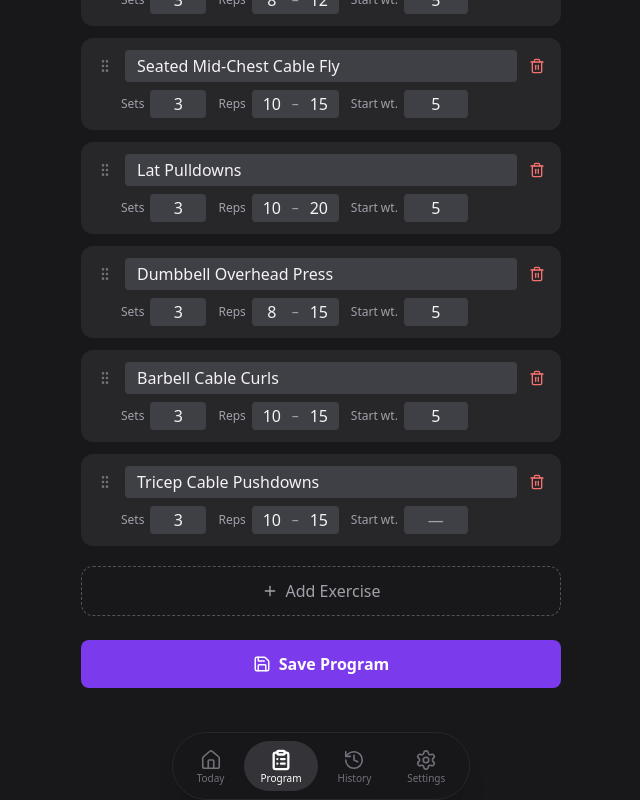
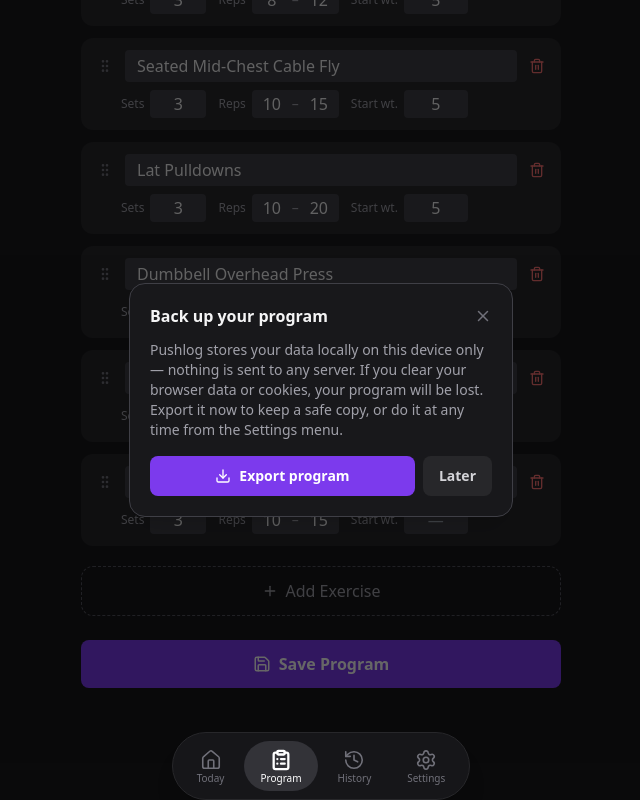
Before and after one commit to ngallion/pushlog-app, a React (Vite) app: page /program in a window 1280 px wide. Both pictures are taken after typing "5", "5", "5", "5", "5", "5" into the empty fields and a click on the button "Save Program". Shown: the part 414-1214 px from the top of the page, without its empty margins (319-959 px from the left). Built offline with nearby package versions, Linux system fonts and the light colour scheme.

Commit message:
Prompt user to save their stuff

```diff
--- a/src/pages/ProgramEditor.tsx
+++ b/src/pages/ProgramEditor.tsx
@@ -25,7 +25,7 @@ import type {
 } from "../lib/types";
 import { getWorkoutLabel, getCycleLabel } from "../lib/rotation";
 import { randomUUID } from "../lib/uuid";
-import { Plus, Trash2, Save, GripVertical, Info, X } from "lucide-react";
+import { Plus, Trash2, Save, GripVertical, Info, X, Download } from "lucide-react";
 import { NumericInput } from "../components/NumericInput";
 
 const WORKOUT_TYPES: WorkoutType[] = ["upperA", "upperB", "lowerA", "lowerB"];
@@ -151,6 +151,7 @@ export function ProgramEditor() {
   const [activeTab, setActiveTab] = useState<WorkoutType>("upperA");
   const [saved, setSaved] = useState(false);
   const [showInfo, setShowInfo] = useState(false);
+  const [showExportPrompt, setShowExportPrompt] = useState(false);
 
   const sensors = useSensors(
     useSensor(PointerSensor),
@@ -226,6 +227,39 @@ export function ProgramEditor() {
     dispatch({ type: "SAVE_PROGRAM", payload: program });
     setSaved(true);
     setTimeout(() => setSaved(false), 2000);
+    setShowExportPrompt(true);
+  };
+
+  const canShare =
+    typeof navigator !== "undefined" &&
+    typeof navigator.share === "function" &&
+    typeof navigator.canShare === "function" &&
+    navigator.canShare({
+      files: [new File([""], "test.json", { type: "application/json" })],
+    });
+
+  const handleExportProgram = async () => {
+    const data = { programs: state.programs, sessions: [] };
+    const fileName = `pushlog-program-${new Date().toISOString().slice(0, 10)}.json`;
+    const file = new File([JSON.stringify(data, null, 2)], fileName, {
+      type: "application/json",
+    });
+    if (canShare) {
+      try {
+        await navigator.share({ title: "Pushlog Program", files: [file] });
+      } catch (err) {
+        if (err instanceof Error && err.name !== "AbortError") {
+          console.error("Share failed:", err);
+        }
+      }
+      return;
+    }
+    const url = URL.createObjectURL(file);
+    const a = document.createElement("a");
+    a.href = url;
+    a.download = file.name;
+    a.click();
+    URL.revokeObjectURL(url);
   };
 
   const exercises = workouts[activeCycle][activeTab];
@@ -354,6 +388,55 @@ export function ProgramEditor() {
         </div>
       )}
 
+      {showExportPrompt && (
+        <div
+          className="fixed inset-0 z-50 flex items-center justify-center p-4 bg-black/60"
+          onClick={() => setShowExportPrompt(false)}
+        >
+          <div
+            className="bg-zinc-900 border border-zinc-700 rounded-2xl p-5 max-w-sm w-full shadow-xl"
+            onClick={(e) => e.stopPropagation()}
+          >
+            <div className="flex items-center justify-between mb-3">
+              <h2 className="text-base font-semibold text-zinc-100">
+                Back up your program
+              </h2>
+              <button
+                onClick={() => setShowExportPrompt(false)}
+                className="text-zinc-500 hover:text-zinc-300 transition-colors"
+                aria-label="Close"
+              >
+                <X size={18} />
+              </button>
+            </div>
+            <p className="text-sm text-zinc-400 mb-4">
+              Pushlog stores your data locally on this device only — nothing is
+              sent to any server. If you clear your browser data or cookies,
+              your program will be lost. Export it now to keep a safe copy, or do
+              it at any time from the Settings menu.
+            </p>
+            <div className="flex gap-2">
+              <button
+                onClick={async () => {
+                  await handleExportProgram();
+                  setShowExportPrompt(false);
+                }}
+                className="flex-1 flex items-center justify-center gap-2 bg-violet-600 hover:bg-violet-500 text-white rounded-lg px-4 py-2.5 text-sm font-semibold transition-colors"
+              >
+                <Download size={16} />
+                Export program
+              </button>
+              <button
+                onClick={() => setShowExportPrompt(false)}
+                className="px-4 py-2.5 bg-zinc-800 hover:bg-zinc-700 text-zinc-300 rounded-lg text-sm font-semibold transition-colors"
+              >
+                Later
+              </button>
+            </div>
+          </div>
+        </div>
+      )}
+
       {/* Day selector */}
       <div className="flex gap-2 mb-4">
         {CYCLES.map((day) => (
```
